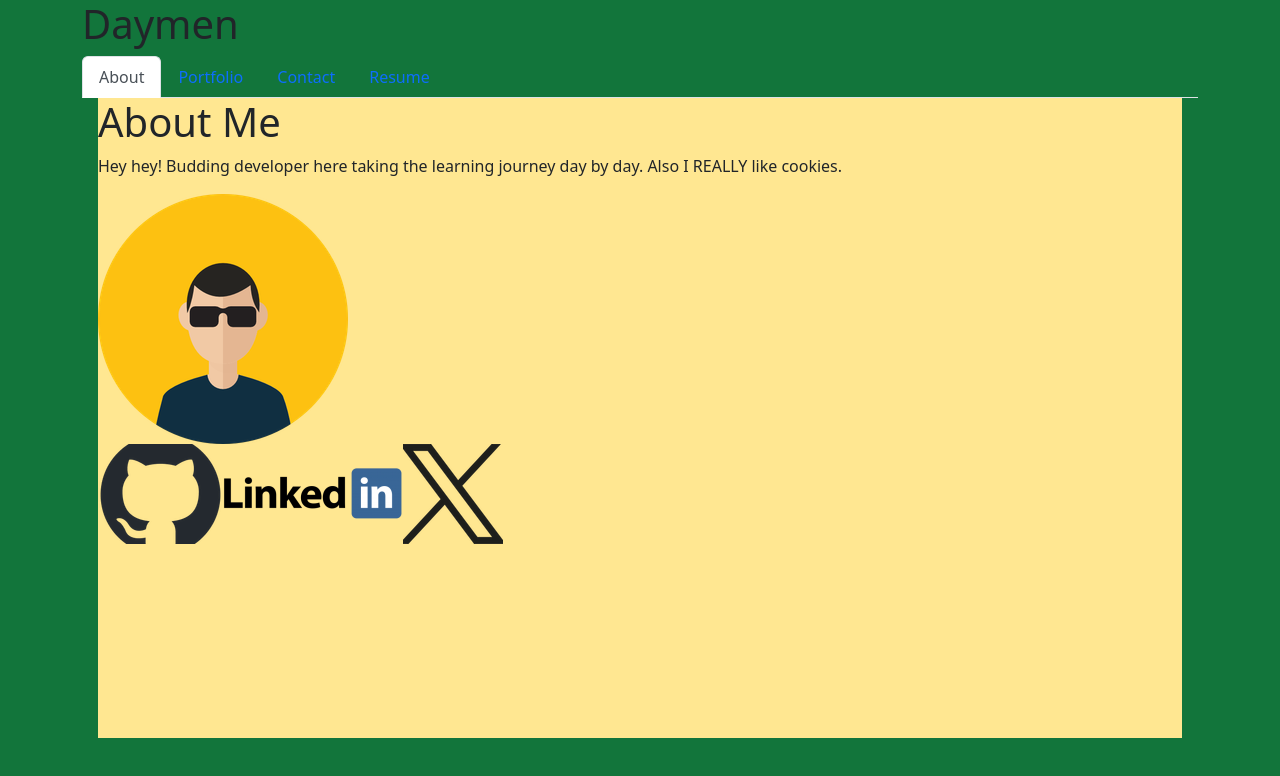
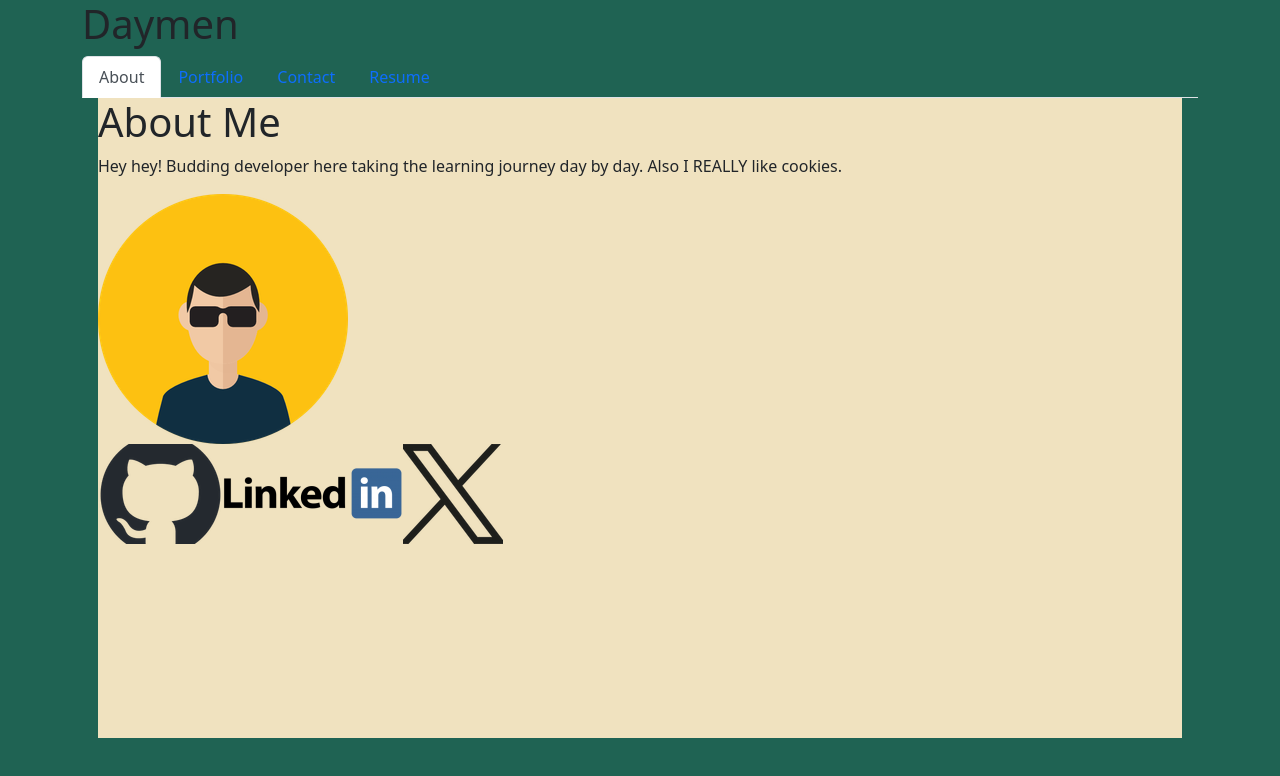
Before and after one commit to DaymenPasick/folio-react, a React (Vite) app: page / in a window 1280 px wide. Shown: the top 776 px of the page. Built offline with nearby package versions, Linux system fonts and the light colour scheme.

Commit message:
copied old project style :root for this challenge

```diff
--- a/src/styles/styles.css
+++ b/src/styles/styles.css
@@ -1,5 +1,5 @@
 .pageBackground {
-    background: rgb(18, 117, 59);
+    background: rgb(31, 99, 83);
     height: 100vh;
 }
 
@@ -9,5 +9,5 @@
     flex-direction: column;
     height: 80vh;
     padding: 0;
-    background: rgb(255, 231, 145);
+    background: rgb(240, 226, 191);
 }
```
